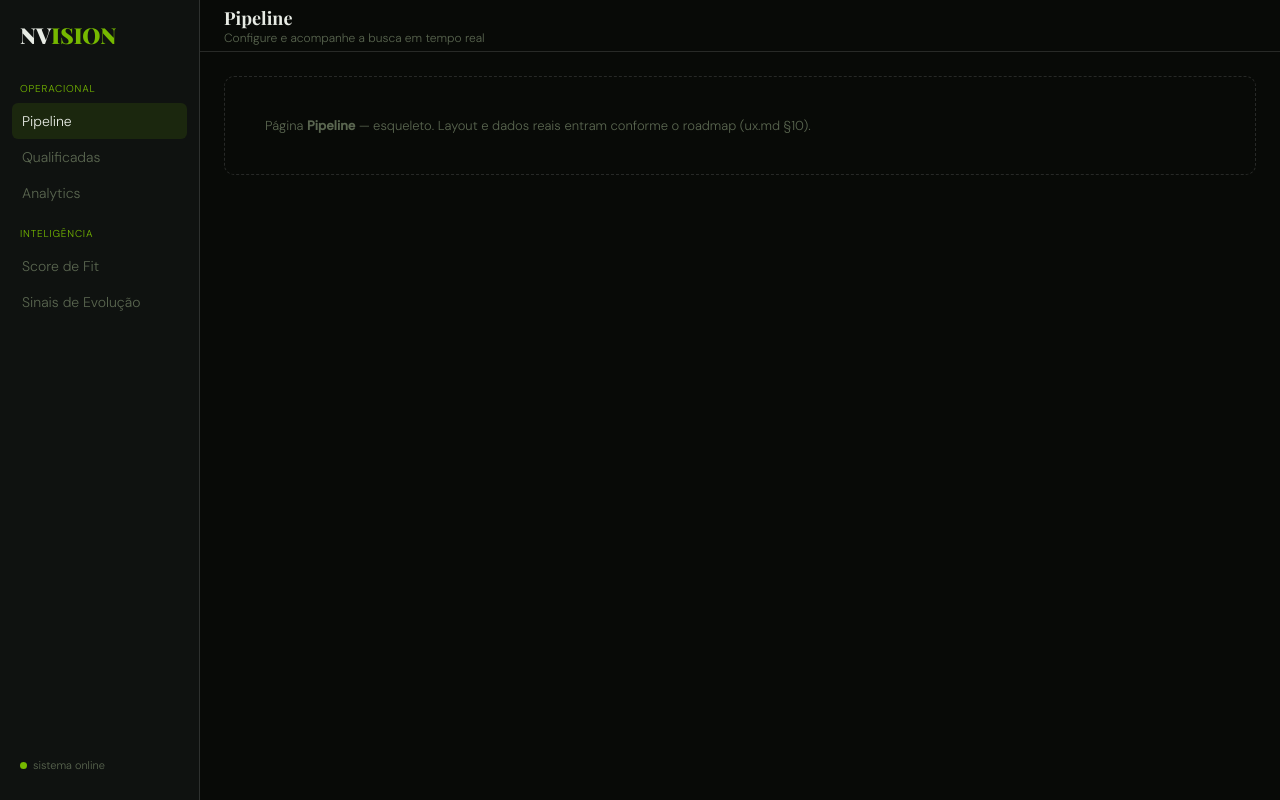
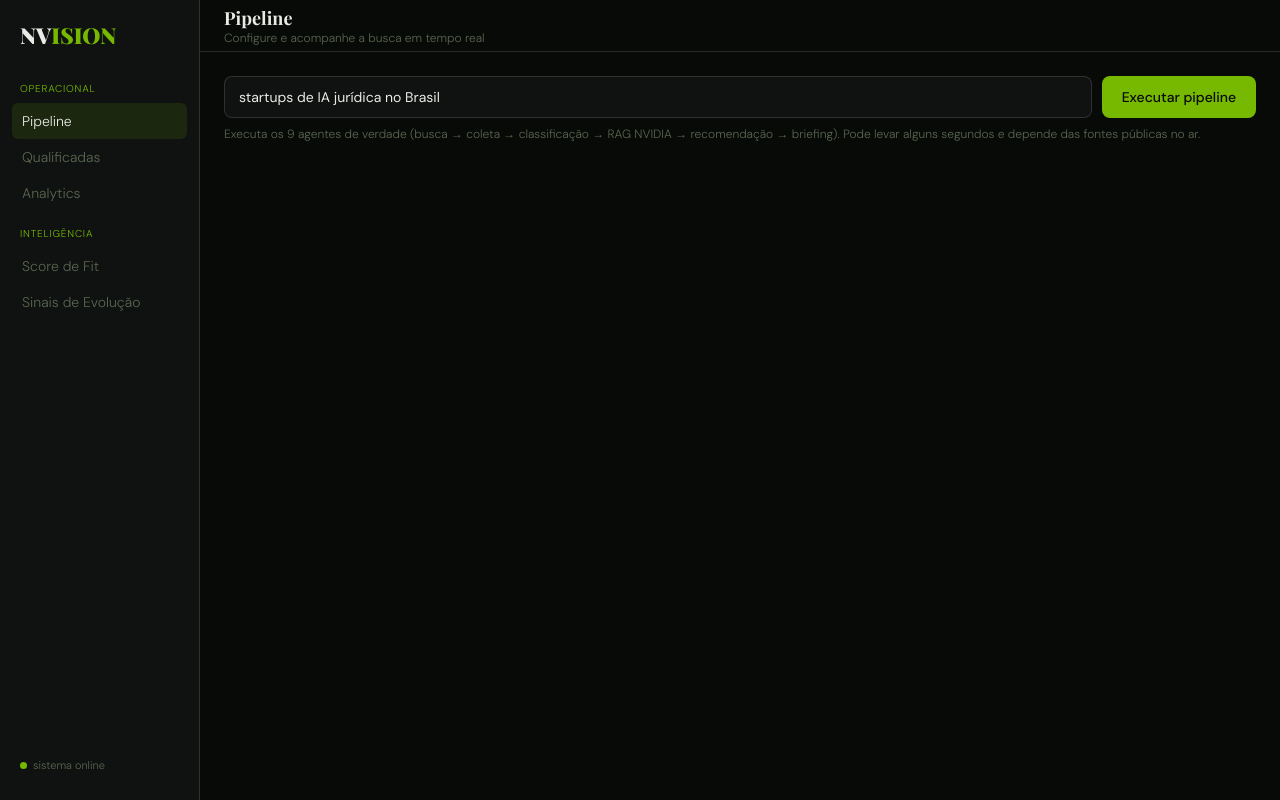
Before and after one commit to pesiqueiraa/projeto-nvidia, a React (Vite) app in the folder frontend/: page /pipeline in a window 1280 px wide. Built offline with nearby package versions, Linux system fonts and the light colour scheme.

Commit message:
feat: versao inicial frontend

```diff
--- a/frontend/package.json
+++ b/frontend/package.json
@@ -5,7 +5,7 @@
   "type": "module",
   "scripts": {
     "dev": "vite",
-    "build": "tsc -b && vite build",
+    "build": "tsc --noEmit && vite build",
     "preview": "vite preview"
   },
   "dependencies": {
--- a/frontend/src/App.tsx
+++ b/frontend/src/App.tsx
@@ -2,6 +2,7 @@ import { Navigate, Route, Routes } from "react-router-dom";
 import Sidebar from "./components/Sidebar";
 import Topbar from "./components/Topbar";
 import Placeholder from "./pages/Placeholder";
+import Pipeline from "./pages/Pipeline";
 
 // Shell da aplicação (ux.md §3.1): sidebar fixa + topbar + conteúdo.
 // As 5 rotas do ux.md §6.5. Por ora todas usam o Placeholder; cada uma
@@ -14,7 +15,7 @@ export default function App() {
         <Topbar />
         <Routes>
           <Route path="/" element={<Navigate to="/pipeline" replace />} />
-          <Route path="/pipeline" element={<Placeholder titulo="Pipeline" />} />
+          <Route path="/pipeline" element={<Pipeline />} />
           <Route path="/qualificadas" element={<Placeholder titulo="Qualificadas" />} />
           <Route path="/analytics" element={<Placeholder titulo="Analytics" />} />
           <Route path="/fit-score" element={<Placeholder titulo="Score de Fit" />} />
--- a/frontend/src/index.css
+++ b/frontend/src/index.css
@@ -153,3 +153,175 @@ button,
   color: var(--text-dim);
   font-size: 13px;
 }
+
+/* --- Página Pipeline (ux.md §6.5) --- */
+.pipeline-form {
+  display: flex;
+  gap: 10px;
+  margin-bottom: 8px;
+}
+.pipeline-input {
+  flex: 1;
+  background: var(--bg-1);
+  border: 1px solid var(--border);
+  border-radius: 8px;
+  padding: 11px 14px;
+  color: var(--text);
+  font-family: var(--font-body);
+  font-size: 14px;
+}
+.pipeline-input:focus {
+  outline: none;
+  border-color: var(--green);
+}
+.btn-primary {
+  background: var(--green);
+  color: var(--bg-0);
+  border: none;
+  border-radius: 8px;
+  padding: 0 20px;
+  font-family: var(--font-body);
+  font-weight: 500;
+  font-size: 14px;
+  cursor: pointer;
+}
+.btn-primary:disabled {
+  opacity: 0.5;
+  cursor: default;
+}
+.hint {
+  font-size: 12px;
+  color: var(--text-dim);
+  margin-bottom: 20px;
+}
+.alert {
+  border: 1px solid var(--red);
+  border-radius: 8px;
+  padding: 12px 14px;
+  color: var(--red);
+  font-size: 13px;
+  margin-bottom: 16px;
+}
+
+/* Cards de startup qualificada */
+.card {
+  background: var(--bg-1);
+  border: 1px solid var(--border);
+  border-radius: 10px;
+  padding: 18px 20px;
+  margin-bottom: 16px;
+}
+.card-head {
+  display: flex;
+  align-items: center;
+  gap: 12px;
+  margin-bottom: 6px;
+}
+.card-head h2 {
+  font-family: var(--font-display);
+  font-weight: 700;
+  font-size: 19px;
+}
+.meta {
+  font-size: 12px;
+  color: var(--text-dim);
+  margin-bottom: 10px;
+}
+.desc {
+  font-size: 14px;
+  margin-bottom: 6px;
+}
+.rationale {
+  font-size: 13px;
+  color: var(--text-dim);
+  margin-bottom: 14px;
+}
+.section-lbl {
+  display: flex;
+  align-items: center;
+  gap: 10px;
+  font-size: 10px;
+  text-transform: uppercase;
+  letter-spacing: 0.08em;
+  color: var(--green);
+  margin: 14px 0 10px;
+}
+
+/* Badges semânticos */
+.badge {
+  display: inline-block;
+  font-size: 11px;
+  font-weight: 500;
+  padding: 2px 9px;
+  border-radius: 999px;
+  text-transform: none;
+  letter-spacing: 0;
+}
+.badge-green {
+  background: rgba(118, 185, 0, 0.14);
+  color: var(--green);
+}
+.badge-amber {
+  background: rgba(212, 132, 10, 0.16);
+  color: var(--amber);
+}
+.badge-red {
+  background: rgba(224, 90, 75, 0.16);
+  color: var(--red);
+}
+.badge-dim {
+  background: rgba(255, 255, 255, 0.05);
+  color: var(--text-dim);
+}
+
+/* Tecnologia recomendada */
+.tech {
+  border-left: 2px solid var(--border);
+  padding: 6px 0 6px 12px;
+  margin-bottom: 10px;
+}
+.tech-head {
+  display: flex;
+  align-items: center;
+  gap: 10px;
+  margin-bottom: 4px;
+}
+.tech-name {
+  color: var(--text);
+  text-decoration: none;
+  font-weight: 500;
+  font-size: 14px;
+}
+.tech-name:hover {
+  color: var(--green);
+}
+.snippet {
+  font-size: 12px;
+  color: var(--text-dim);
+  line-height: 1.5;
+}
+.muted {
+  font-size: 13px;
+  color: var(--text-dim);
+}
+.note {
+  font-size: 12px;
+  color: var(--amber);
+  margin-top: 8px;
+}
+
+/* Trace do grafo */
+.trace {
+  margin-top: 8px;
+  font-size: 12px;
+}
+.trace summary {
+  color: var(--text-dim);
+  cursor: pointer;
+}
+.trace-line {
+  color: var(--text-dim);
+  font-family: monospace;
+  padding: 3px 0;
+  border-bottom: 1px solid var(--border);
+}
--- /dev/null
+++ b/frontend/src/pages/Pipeline.tsx
@@ -0,0 +1,176 @@
+import { useState } from "react";
+
+// Página Pipeline (ux.md §6.5): o gestor digita uma consulta, dispara o
+// pipeline multi-agente no backend (POST /api/pipeline/run) e vê as startups
+// qualificadas com a stack NVIDIA recomendada e o sinal de confiança.
+
+// --- Tipos do payload do backend (espelham os modelos Pydantic) ---
+interface TechRec {
+  tech: string;
+  url: string;
+  relevance_score: number;
+  confidence: string;
+  snippet: string;
+}
+interface Recommendation {
+  name: string;
+  label: string;
+  technologies: TechRec[];
+  overall_confidence: string;
+  notes: string[];
+}
+interface StartupInner {
+  name: string;
+  description: string | null;
+  sector: string | null;
+  stage: string | null;
+  funding: string | null;
+}
+interface Classified {
+  startup: StartupInner;
+  label: string;
+  rationale: string;
+  confidence: string;
+}
+interface PipelineResult {
+  query: string;
+  classified_startups: Classified[];
+  recommendations: Recommendation[];
+  trace: string[];
+}
+
+// Cor semântica do rótulo de maturidade (ux.md §2.2).
+function labelClass(label: string): string {
+  if (label === "AI-native") return "badge-green";
+  if (label === "AI-enabled") return "badge-amber";
+  return "badge-dim";
+}
+// Cor semântica do nível de confiança.
+function confClass(conf: string): string {
+  if (conf === "high") return "badge-green";
+  if (conf === "medium") return "badge-amber";
+  return "badge-red";
+}
+
+export default function Pipeline() {
+  const [query, setQuery] = useState("startups de IA jurídica no Brasil");
+  const [loading, setLoading] = useState(false);
+  const [error, setError] = useState<string | null>(null);
+  const [result, setResult] = useState<PipelineResult | null>(null);
+
+  async function run() {
+    setLoading(true);
+    setError(null);
+    setResult(null);
+    try {
+      const resp = await fetch("/api/pipeline/run", {
+        method: "POST",
+        headers: { "Content-Type": "application/json" },
+        body: JSON.stringify({ query }),
+      });
+      if (!resp.ok) throw new Error(`HTTP ${resp.status}`);
+      setResult(await resp.json());
+    } catch (e) {
+      setError(e instanceof Error ? e.message : "falha ao executar o pipeline");
+    } finally {
+      setLoading(false);
+    }
+  }
+
+  // Junta a recomendação ao retrato classificado, por nome.
+  const porNome = new Map(result?.classified_startups.map((c) => [c.startup.name, c]));
+
+  return (
+    <div className="page">
+      <div className="pipeline-form">
+        <input
+          className="pipeline-input"
+          value={query}
+          onChange={(e) => setQuery(e.target.value)}
+          onKeyDown={(e) => e.key === "Enter" && !loading && run()}
+          placeholder="Descreva as startups que você procura…"
+        />
+        <button className="btn-primary" onClick={run} disabled={loading}>
+          {loading ? "Executando…" : "Executar pipeline"}
+        </button>
+      </div>
+
+      <p className="hint">
+        Executa os 9 agentes de verdade (busca → coleta → classificação → RAG
+        NVIDIA → recomendação → briefing). Pode levar alguns segundos e depende
+        das fontes públicas no ar.
+      </p>
+
+      {error && <div className="alert">Erro: {error}</div>}
+
+      {result && result.recommendations.length === 0 && (
+        <div className="placeholder">
+          Nenhuma startup qualificada para “{result.query}”. Veja o trace abaixo
+          para entender o que cada agente fez.
+        </div>
+      )}
+
+      {result?.recommendations.map((rec) => {
+        const c = porNome.get(rec.name);
+        return (
+          <div className="card" key={rec.name}>
+            <div className="card-head">
+              <h2>{rec.name}</h2>
+              <span className={`badge ${labelClass(rec.label)}`}>{rec.label}</span>
+            </div>
+
+            {c && (
+              <div className="meta">
+                {c.startup.sector ?? "—"} · {c.startup.stage ?? "—"} ·{" "}
+                {c.startup.funding ?? "—"}
+              </div>
+            )}
+            {c?.startup.description && <p className="desc">{c.startup.description}</p>}
+            {c?.rationale && <p className="rationale">{c.rationale}</p>}
+
+            <div className="section-lbl">
+              Stack NVIDIA recomendada
+              <span className={`badge ${confClass(rec.overall_confidence)}`}>
+                fit {rec.overall_confidence}
+              </span>
+            </div>
+
+            {rec.technologies.length === 0 && (
+              <div className="muted">Nenhuma tecnologia com fit suficiente.</div>
+            )}
+            {rec.technologies.map((t) => (
+              <div className="tech" key={t.tech}>
+                <div className="tech-head">
+                  <a href={t.url} target="_blank" rel="noreferrer" className="tech-name">
+                    {t.tech}
+                  </a>
+                  <span className={`badge ${confClass(t.confidence)}`}>
+                    {t.confidence} · {t.relevance_score.toFixed(3)}
+                  </span>
+                </div>
+                <div className="snippet">{t.snippet}</div>
+              </div>
+            ))}
+
+            {rec.notes.map((n) => (
+              <div className="note" key={n}>
+                ⚠ {n}
+              </div>
+            ))}
+          </div>
+        );
+      })}
+
+      {result && (
+        <details className="trace">
+          <summary>Trace do grafo ({result.trace.length} passos)</summary>
+          {result.trace.map((m, i) => (
+            <div className="trace-line" key={i}>
+              {m}
+            </div>
+          ))}
+        </details>
+      )}
+    </div>
+  );
+}
--- a/frontend/tsconfig.json
+++ b/frontend/tsconfig.json
@@ -16,6 +16,5 @@
     "noUnusedParameters": true,
     "noFallthroughCasesInSwitch": true
   },
-  "include": ["src"],
-  "references": [{ "path": "./tsconfig.node.json" }]
+  "include": ["src"]
 }
```
